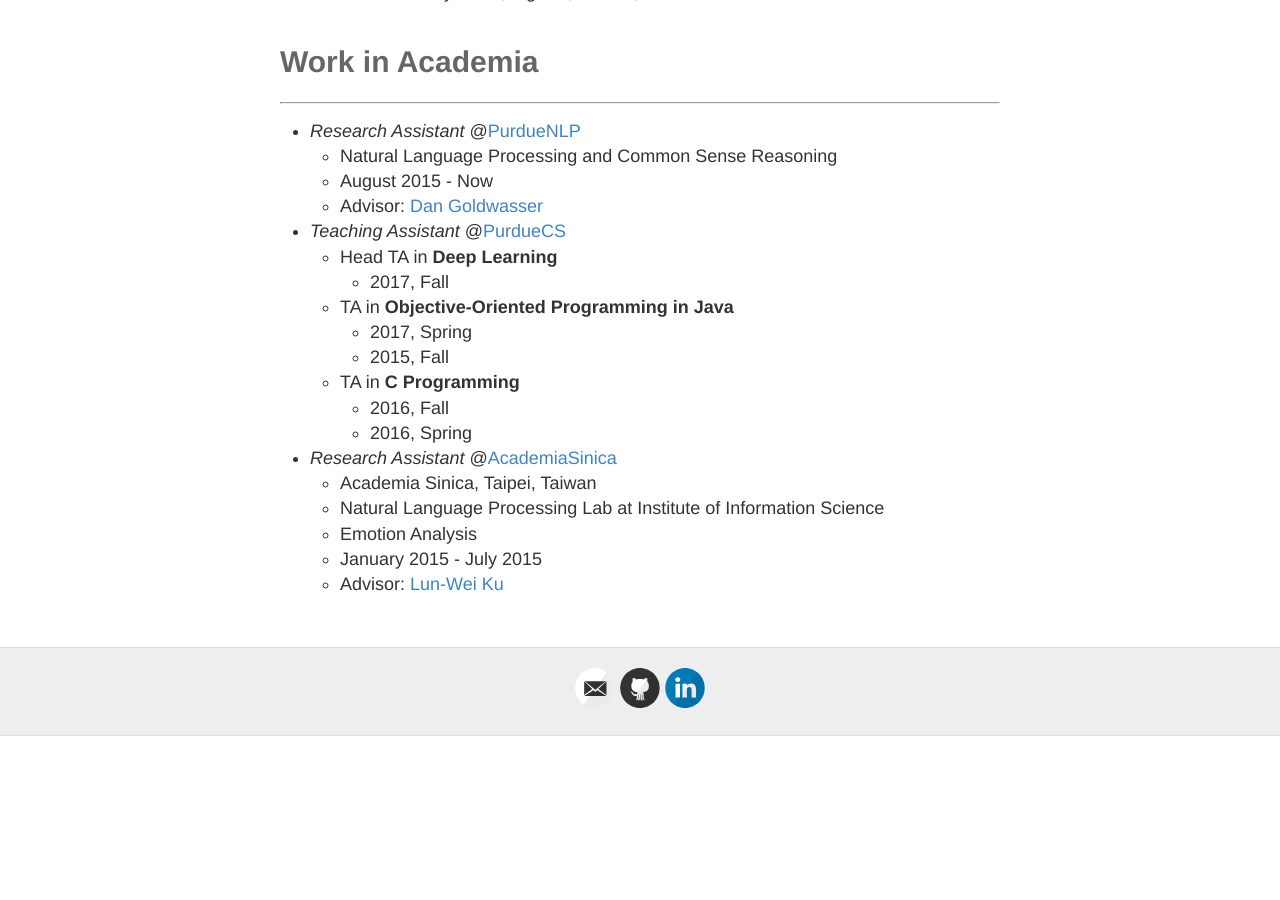
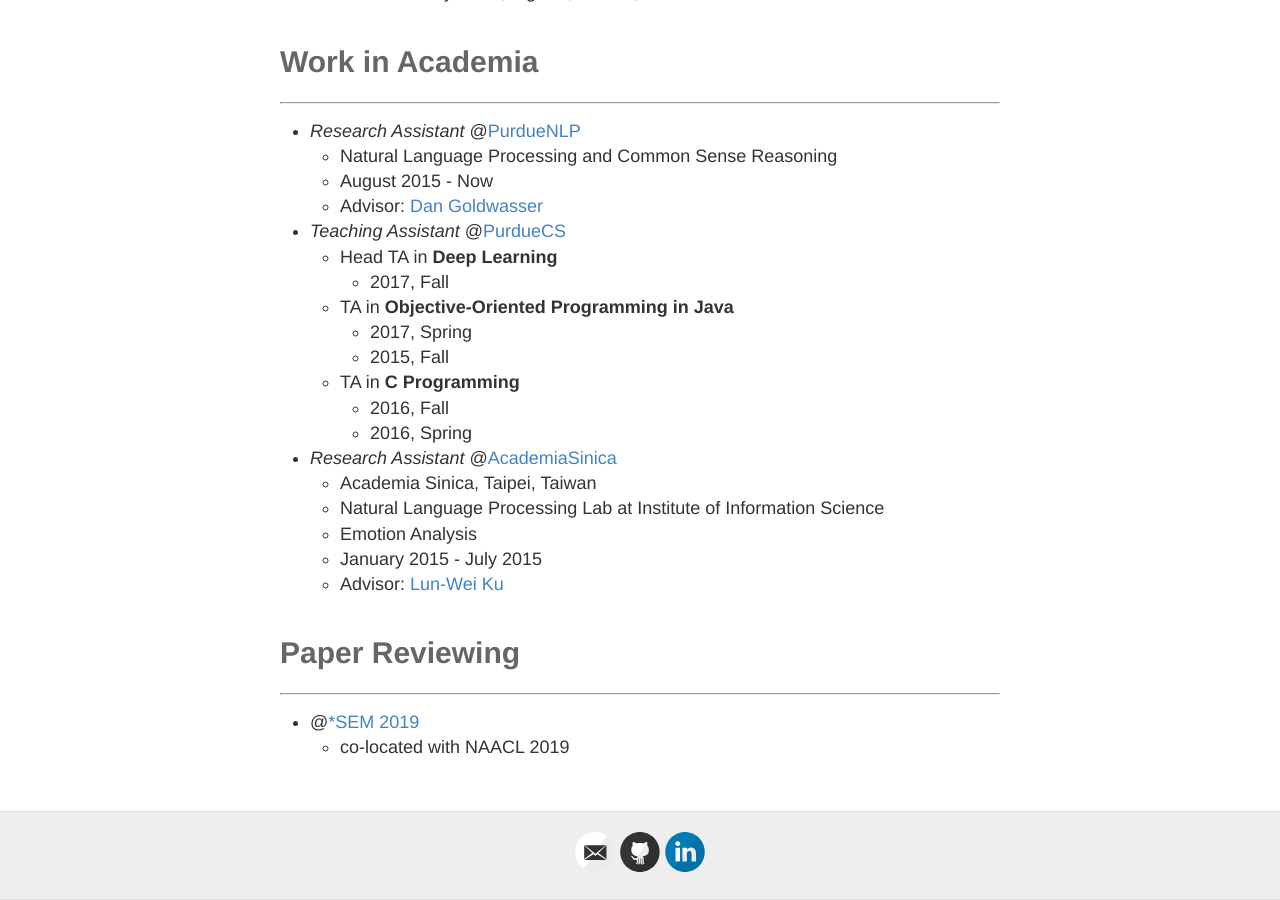
Before and after one commit to doug919/doug919.github.io, a Jekyll site: the page built from experience.md, in a window 1280 px wide and 900 px high, scrolled down 1125 px. Built offline with Jekyll 4.4.1, drawn with Linux system fonts in a browser that asks for light colours; before the commit the page ends 1861 px from its top, so only the background shows below that.

Commit message:
reviewer exp

```diff
--- a/experience.md
+++ b/experience.md
@@ -61,3 +61,8 @@
   - Emotion Analysis
   - January 2015 - July 2015
   - Advisor: [Lun-Wei Ku](http://www.iis.sinica.edu.tw/pages/lwku/index_en.html)
+
+# Paper Reviewing
+---
+- @[*SEM 2019](http://starsem.org/2019/)
+  - co-located with NAACL 2019
```
